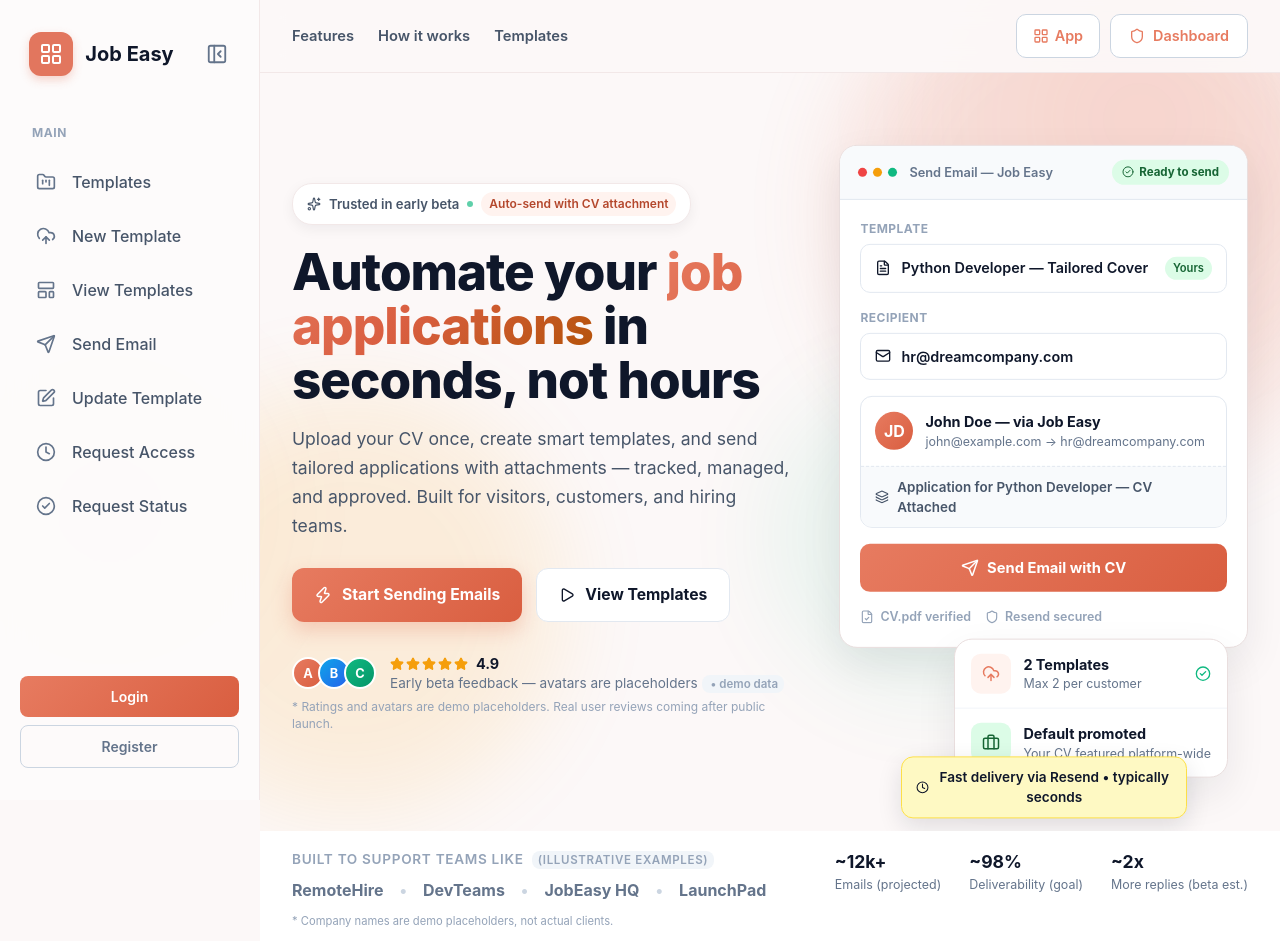
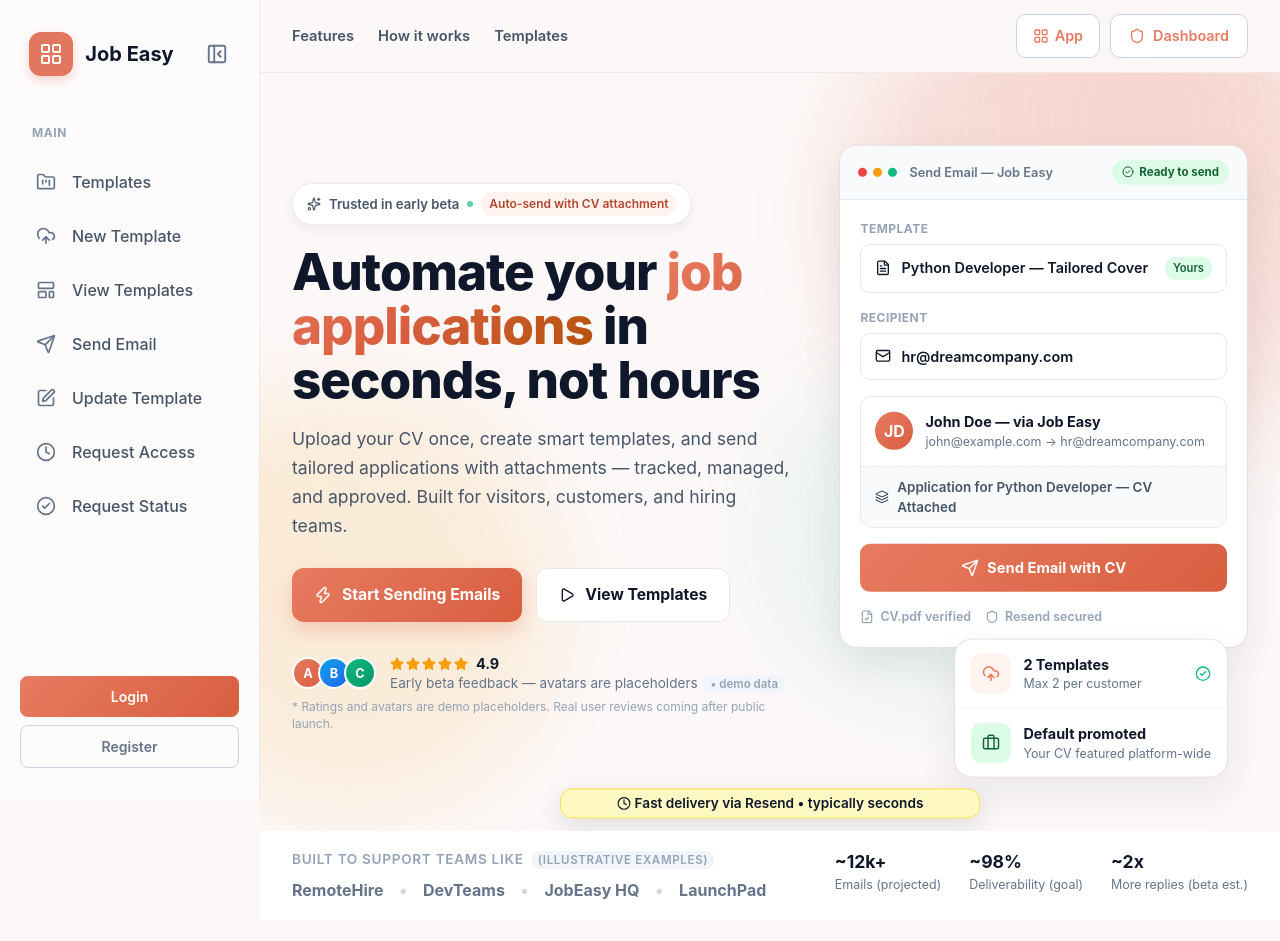
Before and after one commit to saifullahkhancs/job-easy, a React app in the folder frontend/: page / in a window 1280 px wide. Shown: the top 941 px of the page. Built offline with nearby package versions, Linux system fonts and the light colour scheme; no server answers; the HTML template or start-up script is replaced by a standard one.

Commit message:
latest changes

```diff
--- a/frontend/src/pages/LandingPage.css
+++ b/frontend/src/pages/LandingPage.css
@@ -372,20 +372,34 @@
 
 .landing-mock-card.mock-card-float {
   position: absolute;
-  bottom: -12px;
-  left: -16px;
+  bottom: -45px;
+  left: 65%;
+  transform: translateX(-50%);
+  width: fit-content;
+  height: auto;
   display: inline-flex;
   align-items: center;
-  gap: 8px;
-  padding: 10px 14px;
+  justify-content: center;
+  gap: 4px;
+  padding: 4px 8px;
   border-radius: 12px;
-  font-size: 0.85rem;
+  font-size: 0.7rem;
   font-weight: 600;
   color: #0f172a;
   background: #fef9c3;
   border-color: #fde047;
   box-shadow: 0 8px 24px rgba(15, 23, 42, 0.12);
   animation-delay: -4s;
+  z-index: 10;
+}
+
+.landing-mock-card.mock-card-float svg {
+  width: 14px;
+  height: 14px;
+}
+
+.landing-mock-card.mock-card-float span {
+  font-size: 0.85rem;
 }
 
 @keyframes floatUp {
--- a/frontend/src/pages/LandingPage.jsx
+++ b/frontend/src/pages/LandingPage.jsx
@@ -316,13 +316,13 @@ export default function LandingPage() {
                   </div>
                 </div>
               </div>
+            </div>
 
-              <div className="landing-mock-card mock-card-float">
-                <Clock size={16} />
-                <span>
-                  Fast delivery via Resend • typically seconds
-                </span>
-              </div>
+            <div className="landing-mock-card mock-card-float">
+              <Clock size={16} />
+              <span>
+                Fast delivery via Resend • typically seconds
+              </span>
             </div>
           </div>
         </section>
@@ -343,7 +343,6 @@ export default function LandingPage() {
                 <span>•</span>
                 <span>LaunchPad</span>
               </div>
-              <span className="landing-demo-disclaimer small">* Company names are demo placeholders, not actual clients.</span>
             </div>
             <div className="landing-proof-numbers">
               <div>
@@ -360,7 +359,6 @@ export default function LandingPage() {
               </div>
             </div>
           </div>
-          <div className="landing-proof-disclaimer">* All metrics are demo projections based on internal beta, not live production analytics. Replace with real data after launch.</div>
         </section>
 
         {/* Features */}
```
